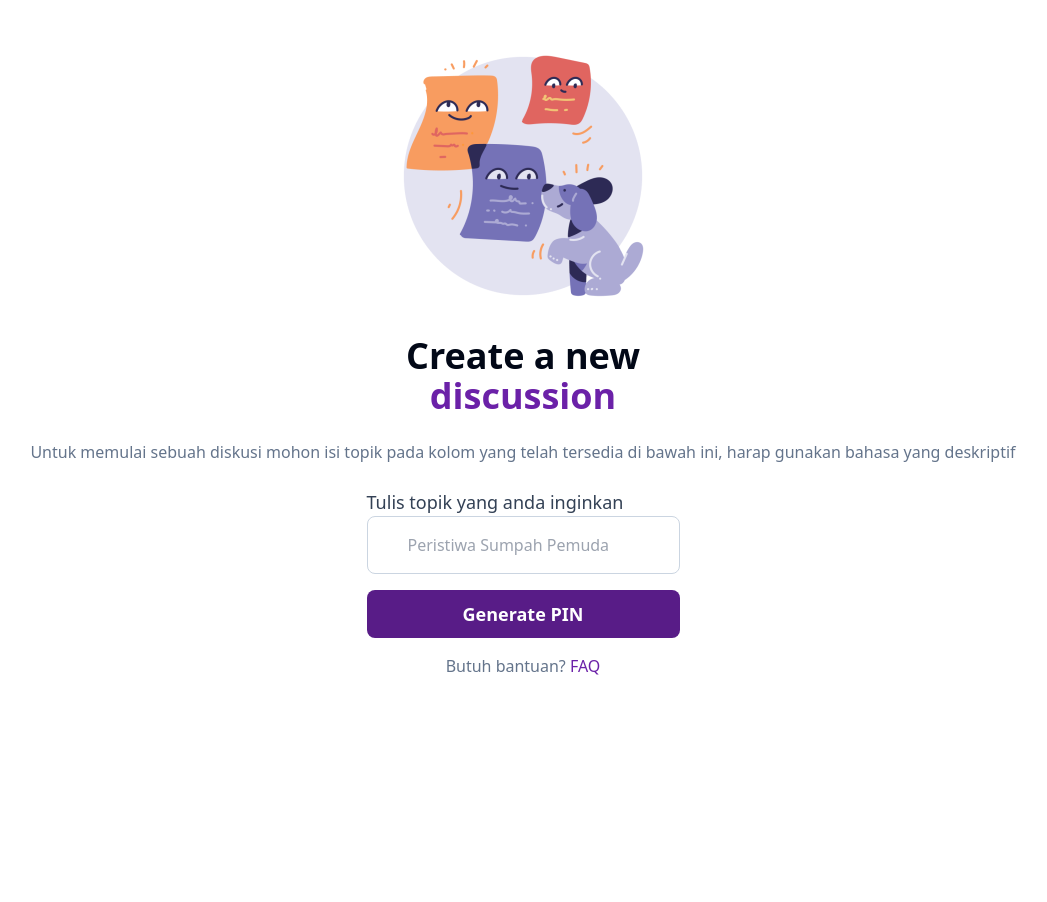
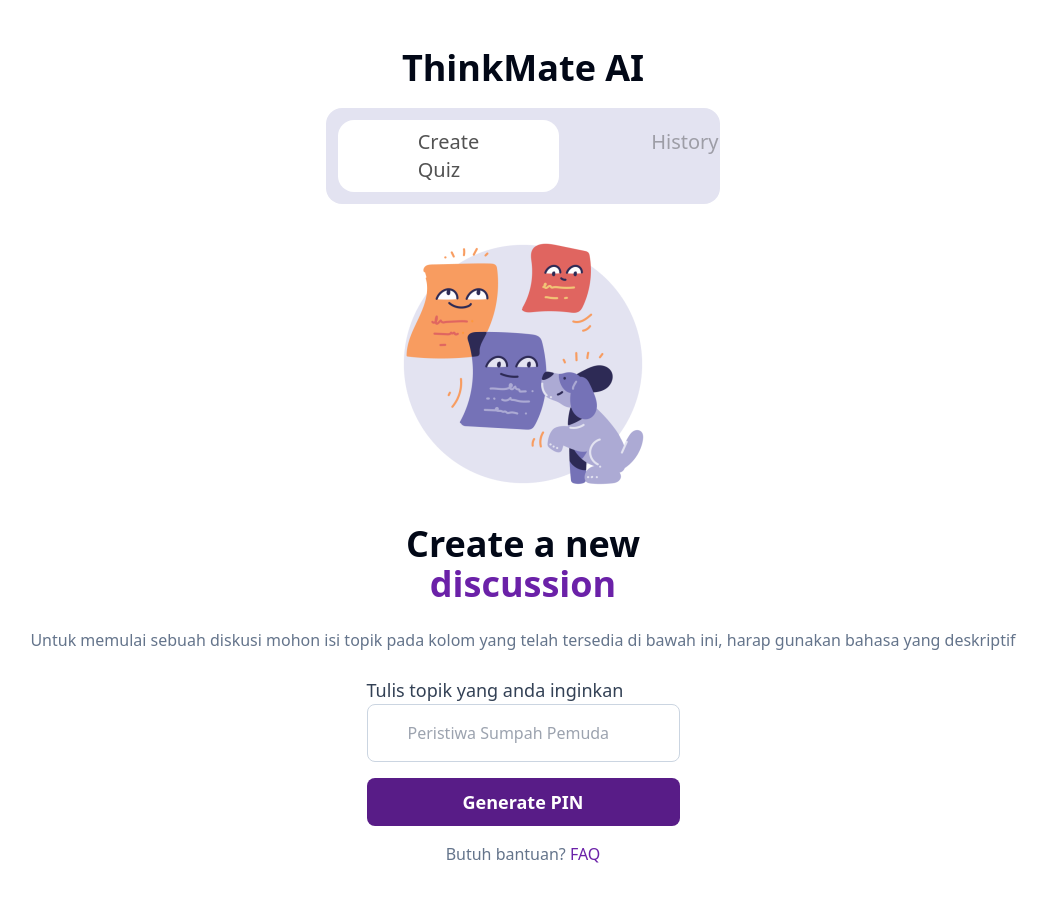
Before and after one commit to just-a-star/ThinkMate-AI-Frontend, a Next.js app: page /create-discussion in a window 1280 px wide. Shown: the top 902 px of the page, without its empty margins (117-1164 px from the left). Before the commit the page ends 800 px from the top, so only its background shows below. Built offline with nearby package versions, Linux system fonts and the light colour scheme.

Commit message:
feat: 🎸 added guru navigation

```diff
--- a/src/app/(pengajar)/create-discussion/page.tsx
+++ b/src/app/(pengajar)/create-discussion/page.tsx
@@ -9,6 +9,7 @@ import { Dialog, DialogContent, DialogDescription, DialogFooter, DialogHeader, D
 import { useState } from "react";
 import { postFetcher } from "../../services/fetcher";
 import { mutate } from "swr";
+import GuruNav from "../../components/guru-nav";
 
 export default function CreateDiscussion() {
   // Generate Quiz PIN
@@ -52,8 +53,13 @@ export default function CreateDiscussion() {
 
   return (
     <main className="flex min-h-screen flex-col items-center p-12">
+      {/* Title */}
+      <h1 className="text-4xl font-black mb-5">ThinkMate AI</h1>
+
+      {/* Nav */}
+      <GuruNav />
       {/* Hero */}
-      <div className="flex flex-col items-center">
+      <div className="flex flex-col items-center mt-8">
         <Image src="/images/smiling-paper.png" alt="ThinkMateAI Logo" width={256} height={256} priority />
         <h1 className="text-center text-4xl font-semibold mt-8">
           Create a new
--- /dev/null
+++ b/src/app/components/guru-nav.tsx
@@ -0,0 +1,22 @@
+import Link from "next/link";
+import { useRouter } from "next/navigation";
+import { useState } from "react";
+
+const GuruNav = () => {
+  const router = useRouter();
+
+  return (
+    <nav className="flex font-medium text-xl p-3 space-x-3 rounded-2xl bg-ungu-300 justify-around xl:w-1/3 md:w-1/2">
+      <div className="p-2 md:px-12 xl:px-20 bg-white rounded-2xl">
+        <Link className="text-neutral-600" href="/create-discussion">
+          Create Quiz
+        </Link>
+      </div>
+      <div className="p-2 md:px-12 xl:px-20 rounded-2xl text-abu-100">
+        <Link href="/history-discussion">History</Link>
+      </div>
+    </nav>
+  );
+};
+
+export default GuruNav;
--- a/src/app/layout.tsx
+++ b/src/app/layout.tsx
@@ -13,12 +13,9 @@ const fontSans = FontSans({
   variable: "--font-sans",
 });
 
-
-
 export const metadata: Metadata = {
   title: "ThinkMate AI",
   description: "Teman Diskusi untuk Melatih Berpikir Kritis dan Pemahaman Membaca Siswa",
-
 };
 
 export default function RootLayout({
@@ -28,7 +25,6 @@ export default function RootLayout({
 }>) {
   return (
     <html lang="en">
-
       <body className={cn("min-h-screen bg-background font-sans antialiased", fontSans.variable)}>
         <CombinedProviders>{children}</CombinedProviders>
       </body>
--- a/tailwind.config.ts
+++ b/tailwind.config.ts
@@ -16,7 +16,8 @@ const config = {
       colors: {
         // Custom colors
         abu: {
-          300: "#FDFCFF"
+          100: "#9D9DA6",
+          300: "#FDFCFF",
         },
         ungu: {
           300: "#E3E3F1",
```
